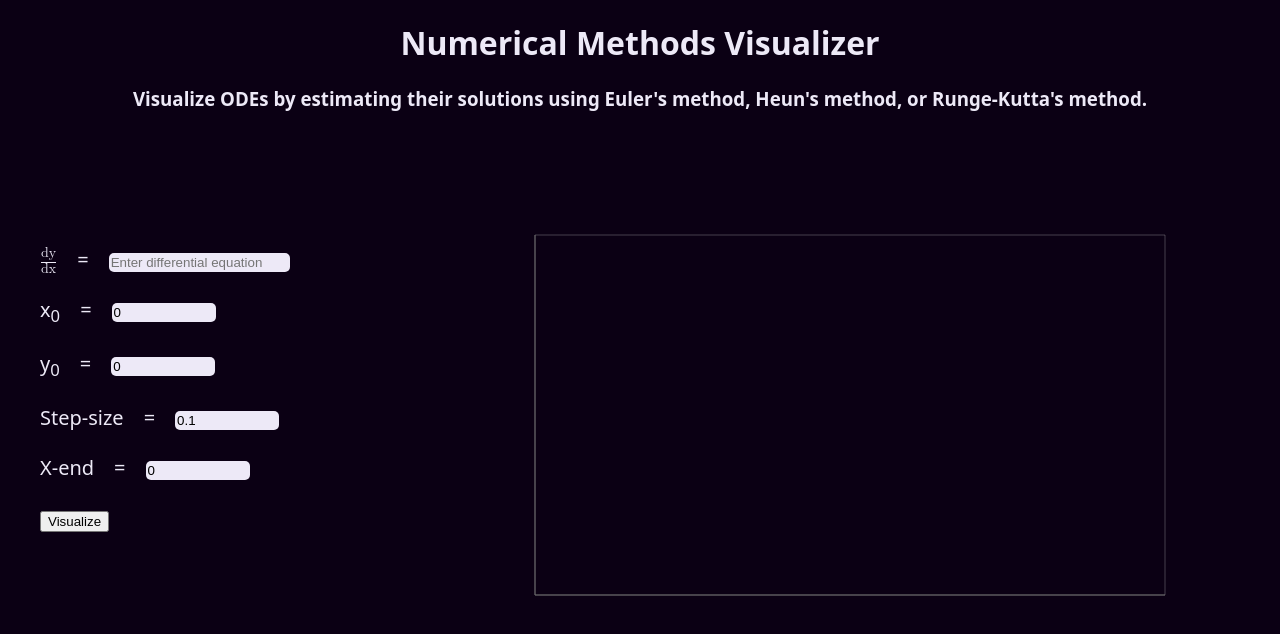
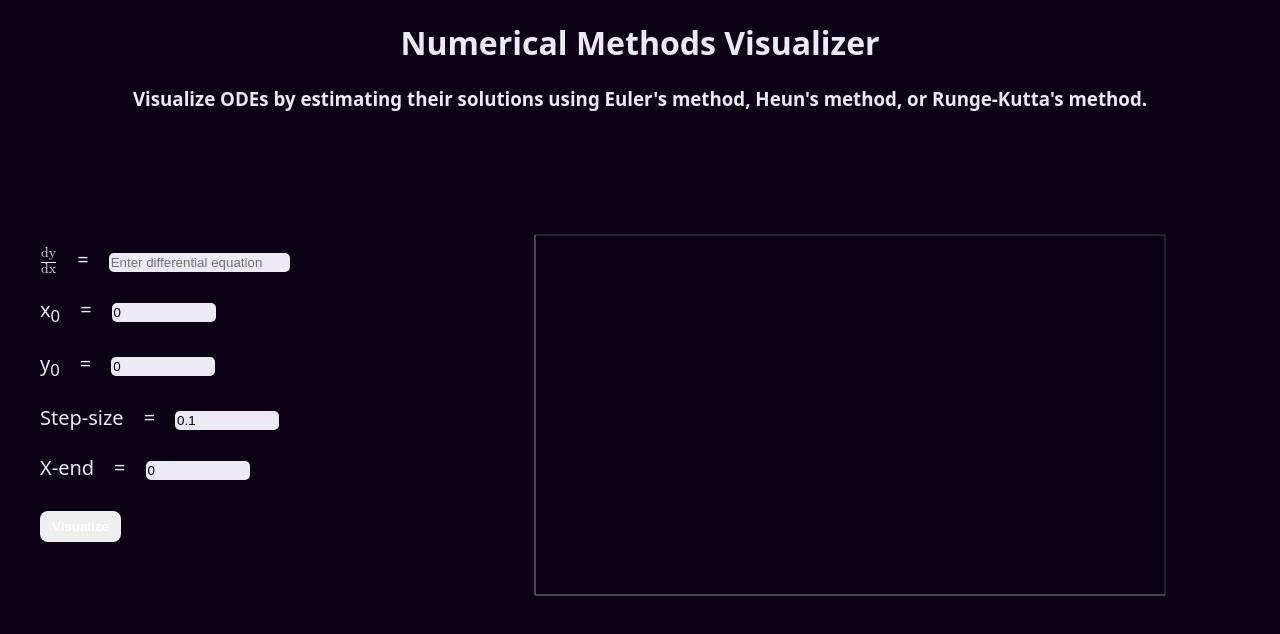
Before and after one commit to ramiwalid/NumericalMethodsVisualizer, a React (Vite) app in the folder frontend/: page / in a window 1280 px wide. Shown: the top 634 px of the page. Built offline with nearby package versions, Linux system fonts and the light colour scheme.

Commit message:
Updated button

```diff
--- a/frontend/src/App.css
+++ b/frontend/src/App.css
@@ -105,4 +105,13 @@ input[type=number] {
 
 .submit-btn {
 	margin-top: 30px;
+	color: white;
+	border: none;
+	padding: 0.5rem 0.75rem;
+	font-weight: bold;
+	border-radius: 8px;
+	transition: background 0.3s ease;
 }
+.submit-btn:hover {
+	background-color: #574b90;
+}
```
